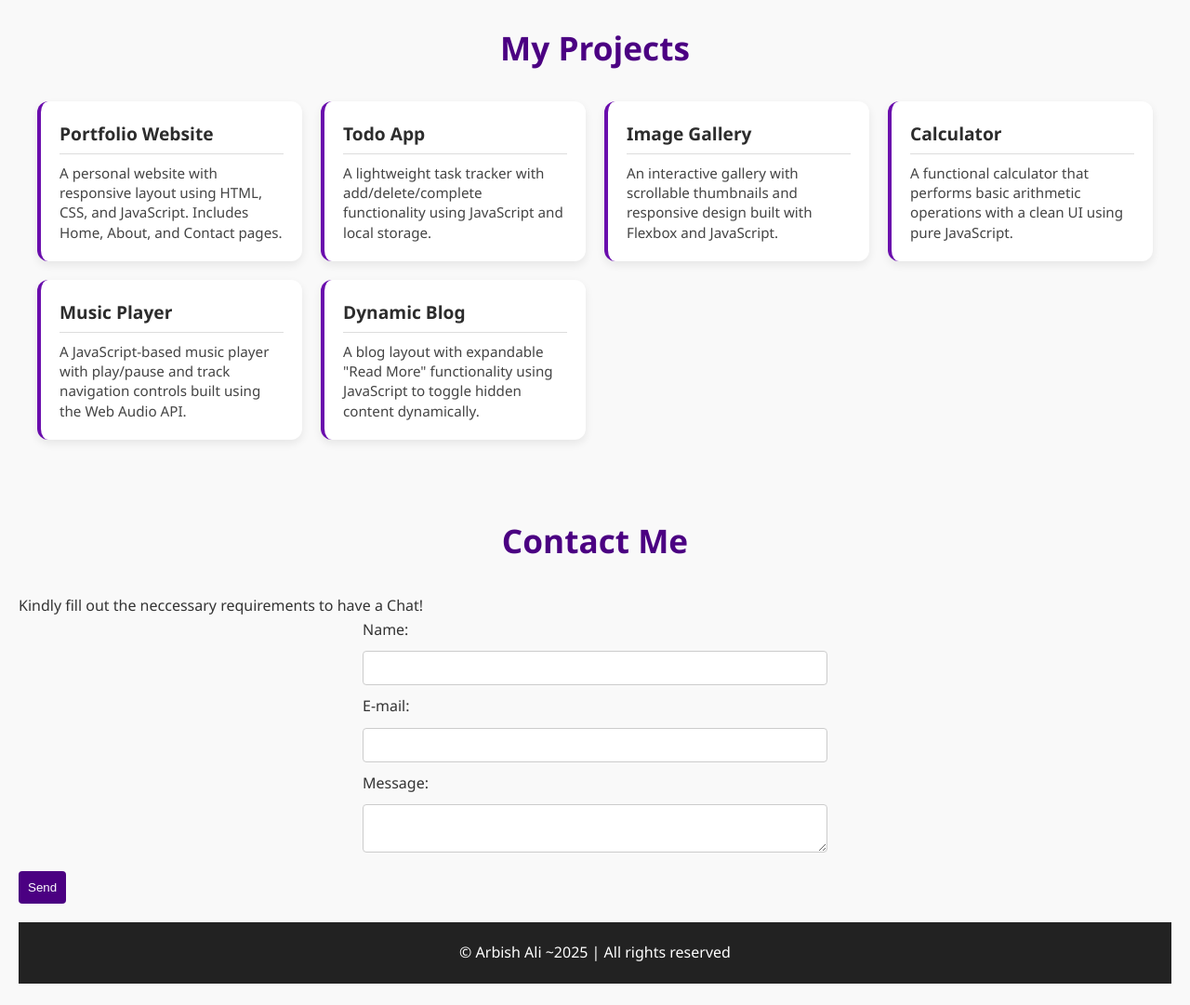
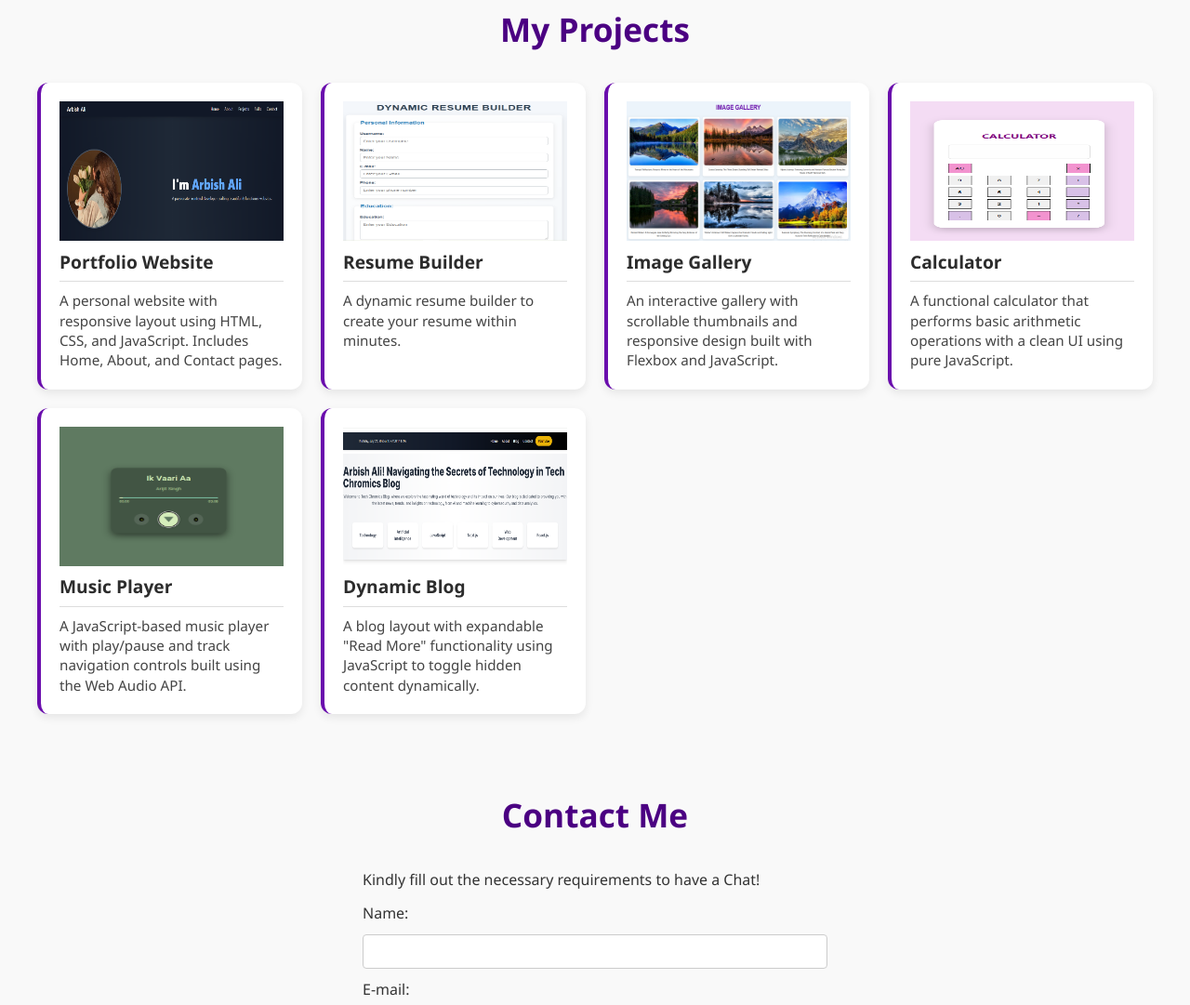
Before and after one commit to ArbishAlii/DEN-Internship_Portfolio, a plain HTML site: page index.html in a window 1280 px wide. Shown: the part 599-1680 px from the top of the page at 93% size. Drawn offline with Linux system fonts and the light colour scheme.

Commit message:
task update

```diff
--- a/index.html
+++ b/index.html
@@ -20,11 +20,16 @@
       </nav>
     </header>
 
-
     <section id="about">
       <h2>About Me</h2>
       <p>
-        Hey! I'm a passionate web developer currently pursuing my degree in Computer Science. I enjoy creating clean, user-friendly websites and learning new technologies to improve my skills. I have hands-on experience with HTML, CSS, JavaScript, React and Python, and I'm currently working on real-world projects to expand my portfolio. My goal is to build responsive and accessible websites that provide a great user experience.
+        Hey! I'm a passionate web developer currently pursuing my degree in
+        Computer Science. I enjoy creating clean, user-friendly websites and
+        learning new technologies to improve my skills. I have hands-on
+        experience with HTML, CSS, JavaScript, React and Python, and I'm
+        currently working on real-world projects to expand my portfolio. My goal
+        is to build responsive and accessible websites that provide a great user
+        experience.
       </p>
     </section>
 
@@ -42,52 +47,91 @@
       <h2>My Projects</h2>
       <div class="project-grid">
         <div class="project-card">
+          <a href="https://my-personal-portfolio-lac-one.vercel.app/"
+            ><img src="asset/portfolio.png" alt=""
+          /></a>
+
           <h3>Portfolio Website</h3>
-      <p>A personal website with responsive layout using HTML, CSS, and JavaScript. Includes Home, About, and Contact pages.</p>
+          <p>
+            A personal website with responsive layout using HTML, CSS, and
+            JavaScript. Includes Home, About, and Contact pages.
+          </p>
         </div>
         <div class="project-card">
-      <h3>Todo App</h3>
-      <p>A lightweight task tracker with add/delete/complete functionality using JavaScript and local storage.</p>
+          <a href="https://dynamic-resume-builder-milestone3-one.vercel.app/"
+            ><img src="asset/resume-builder.png" alt=""
+          /></a>
+
+          <h3>Resume Builder</h3>
+          <p>A dynamic resume builder to create your resume within minutes.</p>
         </div>
         <div class="project-card">
+          <a href="https://code-alpha-image-gallery-sigma.vercel.app/"
+            ><img src="asset/img-gal.png" alt=""
+          /></a>
           <h3>Image Gallery</h3>
-      <p>An interactive gallery with scrollable thumbnails and responsive design built with Flexbox and JavaScript.</p>
+          <p>
+            An interactive gallery with scrollable thumbnails and responsive
+            design built with Flexbox and JavaScript.
+          </p>
         </div>
         <div class="project-card">
+          <a href="https://code-alpha-calculator-red.vercel.app/"
+            ><img src="asset/cal.png" alt=""
+          /></a>
           <h3>Calculator</h3>
-      <p>A functional calculator that performs basic arithmetic operations with a clean UI using pure JavaScript.</p>
+          <p>
+            A functional calculator that performs basic arithmetic operations
+            with a clean UI using pure JavaScript.
+          </p>
         </div>
         <div class="project-card">
+          <a href="https://code-alpha-music-player-lac.vercel.app/"
+            ><img src="asset/music-player.png" alt=""
+          /></a>
           <h3>Music Player</h3>
-      <p>A JavaScript-based music player with play/pause and track navigation controls built using the Web Audio API.</p>
+          <p>
+            A JavaScript-based music player with play/pause and track navigation
+            controls built using the Web Audio API.
+          </p>
         </div>
         <div class="project-card">
+          <a href="https://dynamic-blog-eight.vercel.app/"
+            ><img src="asset/blog.png" alt=""
+          /></a>
           <h3>Dynamic Blog</h3>
-      <p>A blog layout with expandable "Read More" functionality using JavaScript to toggle hidden content dynamically.</p>
+
+          <p>
+            A blog layout with expandable "Read More" functionality using
+            JavaScript to toggle hidden content dynamically.
+          </p>
         </div>
       </div>
     </section>
 
-
     <section id="contact">
   <h2>Contact Me</h2>
-      <p>Kindly fill out the neccessary requirements to have a Chat!</p>
+
   <form>
+    <p>Kindly fill out the necessary requirements to have a Chat!</p>
+
     <label for="name">Name:</label>
-        <input type="name" aria-label="Enter Your name" id="name" />
+    <input type="text" id="name" name="name" required aria-label="Enter Your Name" />
 
-        <label for="name">E-mail:</label>
-        <input type="email" aria-label="Enter Your Email" id="email" />
+    <label for="email">E-mail:</label>
+    <input type="email" id="email" name="email" required aria-label="Enter Your Email" />
 
     <label for="message">Message:</label>
-        <textarea id="message" name="message"></textarea>
-      </form>
-      <div class="buttton-wrapper">
+    <textarea id="message" name="message" required></textarea>
+
+    <div class="button-wrapper">
       <button type="submit">Send</button>
     </div>
+  </form>
 </section>
 
+
     <footer>&copy; Arbish Ali ~2025 | All rights reserved</footer>
-    <script src="main.js"> </script>
+    <script src="main.js"></script>
   </body>
 </html>
--- a/main.js
+++ b/main.js
@@ -1,23 +1,47 @@
-// Smooth scroll for nav links
-document.querySelectorAll("nav a").forEach(link => {
+document.querySelectorAll("nav a").forEach((link) => {
   link.addEventListener("click", function (e) {
     e.preventDefault();
-    const targetId = this.getAttribute("href");
-    const target = document.querySelector(targetId);
+    const target = document.querySelector(this.getAttribute("href"));
     if (target) {
-      target.scrollIntoView({ behavior: "smooth" });
+      target.scrollIntoView({
+        behavior: "smooth",
+        block: "start",
+      });
     }
   });
 });
 
-// Basic form validation
-document.querySelector("form")?.addEventListener("submit", function (e) {
-  const name = document.getElementById("name").value.trim();
-  const email = document.getElementById("email").value.trim();
-  const message = document.getElementById("message").value.trim();
+const form = document.querySelector("form");
+if (form) {
+  form.addEventListener("submit", function (e) {
+    const name = document.getElementById("name")?.value.trim();
+    const email = document.getElementById("email")?.value.trim();
+    const message = document.getElementById("message")?.value.trim();
 
-  if (!name || !email || !message) {
-    e.preventDefault();
-    alert("Please fill in all fields.");
+    if (!name || !email || !message) {
+      e.preventDefault();
+      alert("Please fill in all fields before submitting.");
+    } else {
+      alert("Thanks for your response!✅");
+    }
+  });
+}
+
+const sections = document.querySelectorAll("section");
+
+const observer = new IntersectionObserver(
+  (entries) => {
+    entries.forEach((entry) => {
+      if (entry.isIntersecting) {
+        entry.target.classList.add("visible");
+      }
+    });
+  },
+  {
+    threshold: 0.1,
   }
+);
+
+sections.forEach((section) => {
+  observer.observe(section);
 });
--- a/style.css
+++ b/style.css
@@ -81,7 +81,10 @@ h2 {
   margin-bottom: 30px;
   color: #4b0082;
 }
-
+img{
+  height: 150px;
+  width: 100%;
+}
 .project-grid {
   display: grid;
   grid-template-columns: repeat(auto-fit, minmax(280px, 1fr));
```
Also changed, not shown: asset/blog.png (added), asset/cal.png (added), asset/img-gal.png (added), asset/music-player.png (added), asset/portfolio.png (added), asset/resume-builder.png (added). Lines whose indentation alone changed are shown as unchanged.
